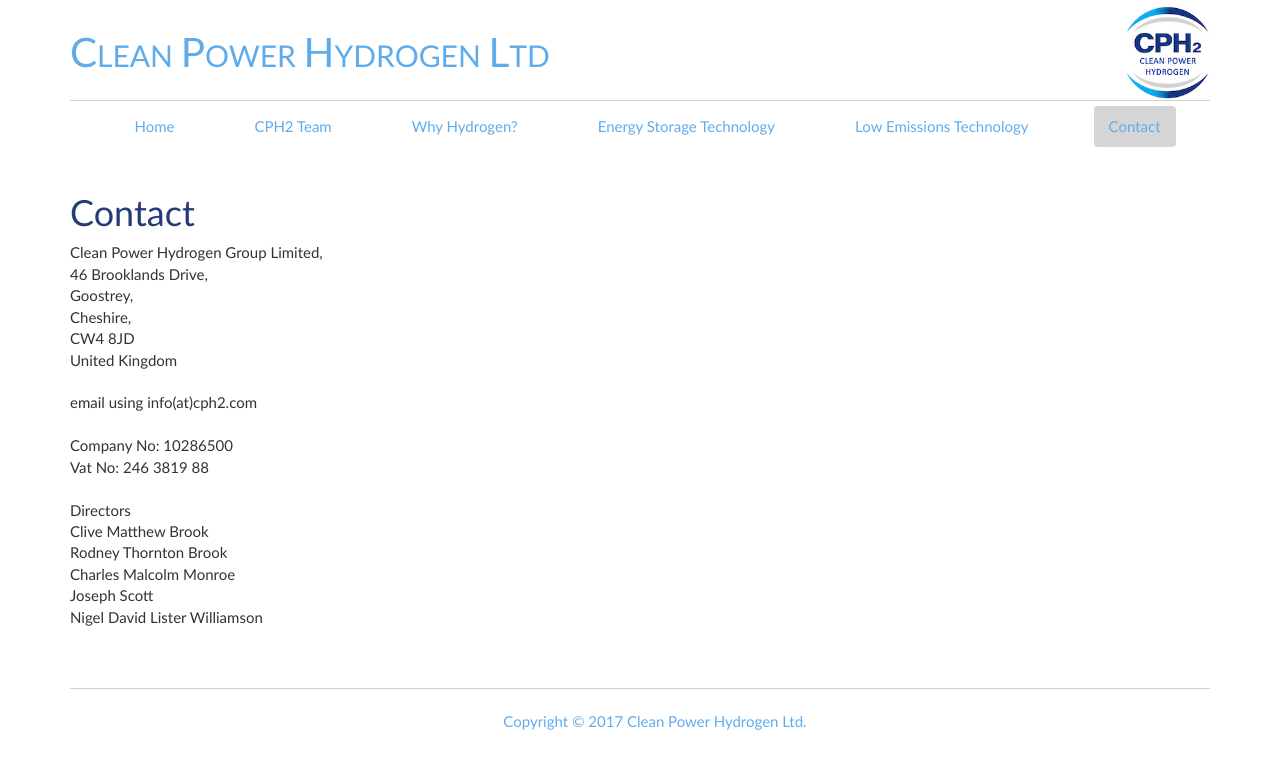
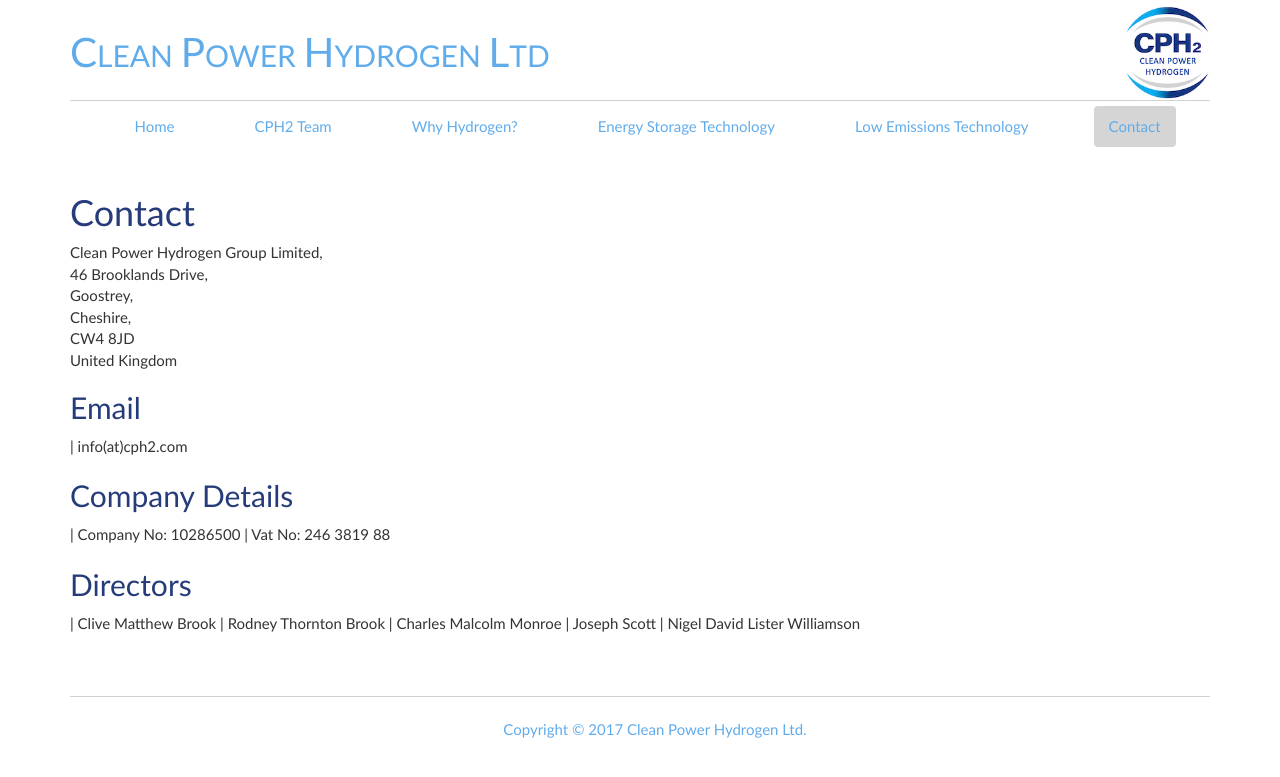
Before and after one commit to tcranston/cit-cph2, a Jekyll site: the page built from Contact/index.md, in a window 1280 px wide. Shown: the top 777 px of the page. Built offline with Jekyll 4.4.1, drawn with Linux system fonts in a browser that asks for light colours.

Commit message:
Changes 170118
Contact Page

```diff
--- a/Contact/index.md
+++ b/Contact/index.md
@@ -11,15 +11,17 @@ permalink: /contact/
 | CW4 8JD
 | United Kingdom
 
-|
-| email using info(at)cph2.com
+Email
+------------------------------
+| info(at)cph2.com
 
-|
+Company Details
+------------------------------
 | Company No:	10286500
 | Vat No:	246 3819 88
 
-|
-| Directors
+Directors
+------------------------------
 |	Clive Matthew Brook
 |	Rodney Thornton Brook
 |	Charles Malcolm Monroe
```
